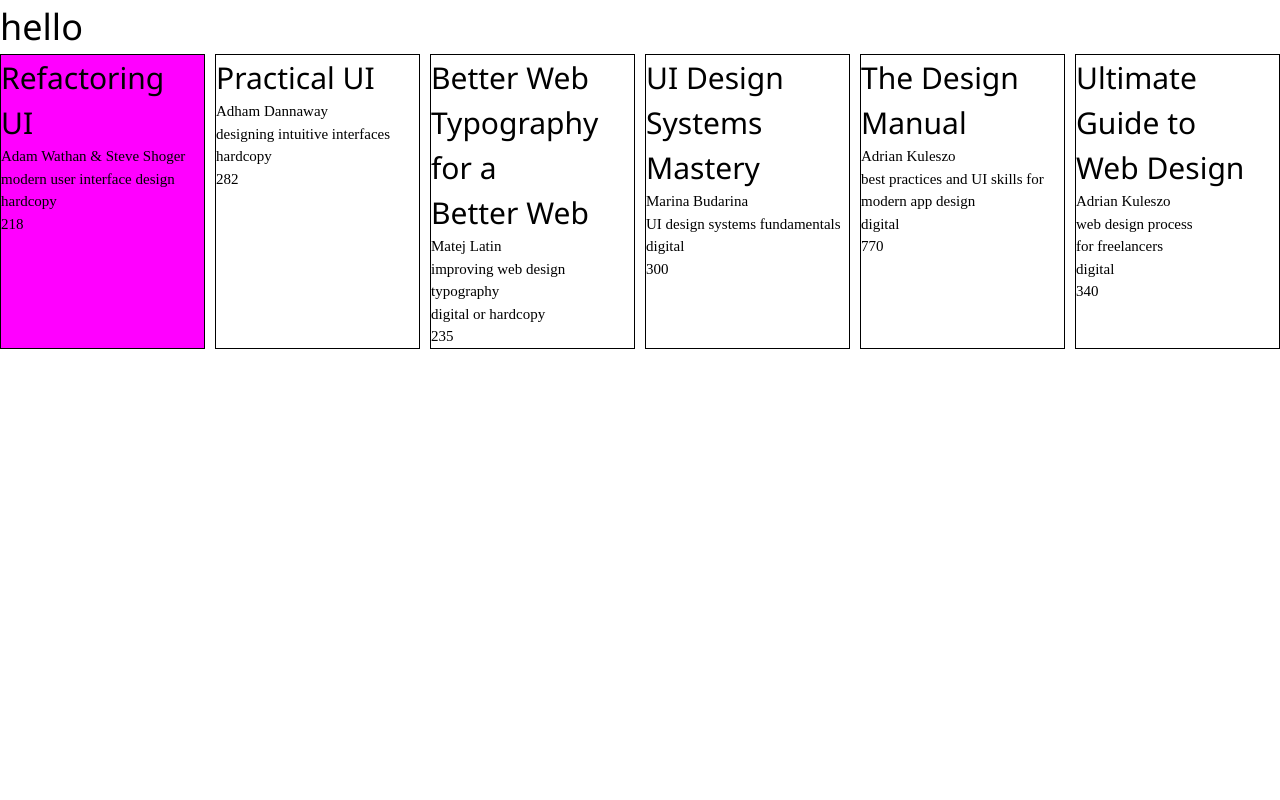
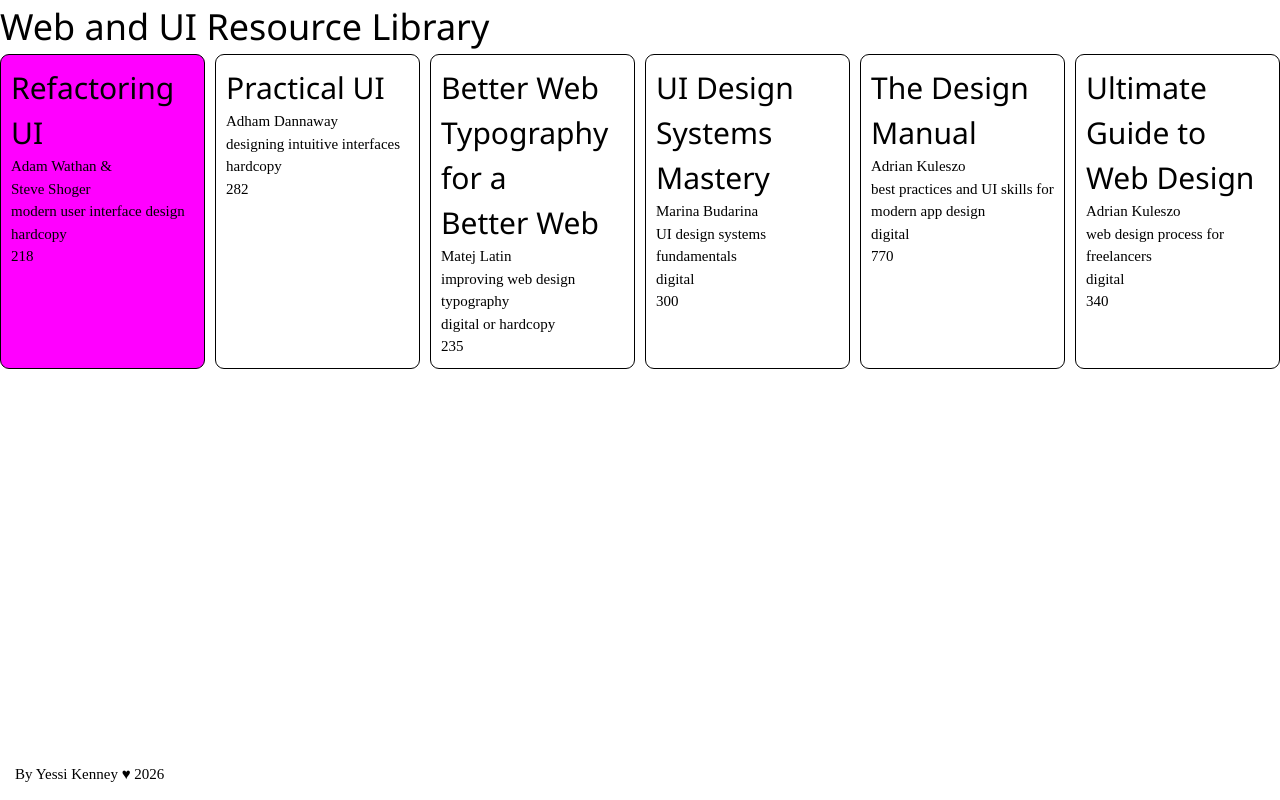
Before and after one commit to yesskenn/library, a plain HTML site: page index.html in a window 1280 px wide. Drawn offline with nearby package versions, Linux system fonts and the light colour scheme; a web font is replaced by a local one.

Commit message:
add grid to body layout to create sticky footer

```diff
--- a/index.html
+++ b/index.html
@@ -10,18 +10,20 @@
     <link rel="stylesheet" href="https://www.w3schools.com/w3css/5/w3.css">
 
     <link rel="stylesheet" href="style.css"/>
-    <title>Library</title>
+    <title>Library of Web and UI Resources</title>
 
 </head>
 <body>
+    <div class="wrapper">
     <header><nav></nav></header>
     <main>
-        <H1>hello</H1>
+        <H1>Web and UI Resource Library</H1>
         <div id="publicLibrary"></div>
     </main>
     <footer>
-
+  By Yessi Kenney &hearts; 2026
     </footer>
+    </div>
     <script type="text/javascript" src="script.js"> </script>
 </body>
 </html>
--- a/style.css
+++ b/style.css
@@ -58,15 +58,30 @@ h1, h2, h3, h4, h5, h6 {
 }
 
 
-
+html{
+  height: 100%;
+  box-sizing: border-box;
+}
 body {
   font-family: 'Google Sans Flex';
+  height: 100%;
+
+}
+.wrapper {
+  display: grid;
+  min-height: 100%;
+  grid-template-rows: auto 1fr auto;
 }
 
+footer {
+  padding: 1em;
+
+}
 
 .bookCover {
   border: solid 1px black;
-
+  padding: 10px;
+  border-radius: 0.6em;
 }
 
 .shelf{
```
